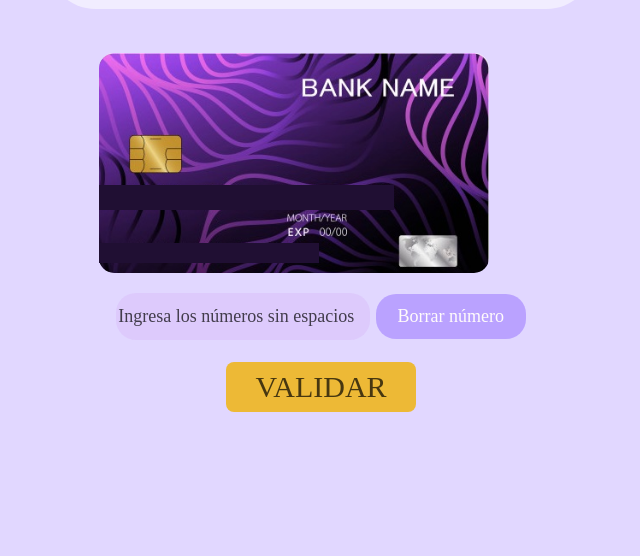
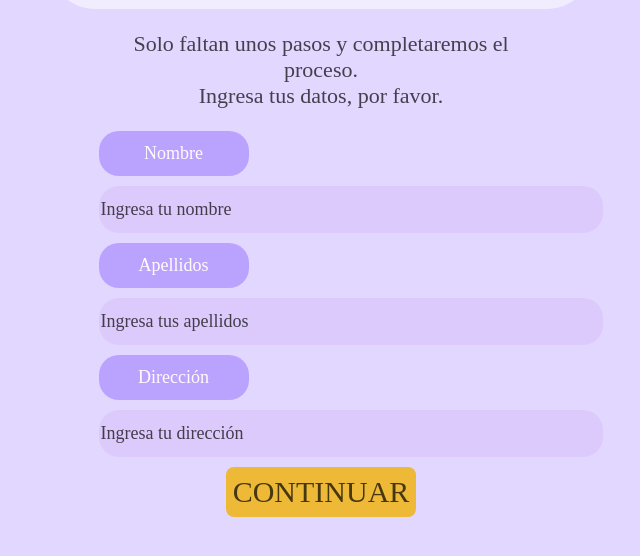
Before and after one commit to yajepanta/LIM013-card-validation, a website with bundled scripts: page src/index.html in a window 1280 px wide. Shown: the part 172-728 px from the top of the page, without its empty margins (319-959 px from the left). Built offline with nearby package versions, Linux system fonts and the light colour scheme.

Commit message:
olvide quitar class ocultar.

```diff
--- a/src/index.html
+++ b/src/index.html
@@ -27,7 +27,7 @@
 
       </header>
                       <!--  EMPIEZA LA SECCIÓN DE RECOLECCIÓN DE DATOS -->
-<section class="ocultar" id="datos">
+<section id="datos">
   <p>
     Solo faltan unos pasos y completaremos el proceso.<br>
     Ingresa tus datos, por favor.
@@ -68,7 +68,7 @@
                               <!-- TERMINA SECCIÓN -->
                        <!-- EMPIEZA LA SECCIÓN DE VALIDACIÓN -->
 
-      <section  id="validacion">
+      <section class="ocultar" id="validacion">
         <p>        </p>
 
         <div>
```
